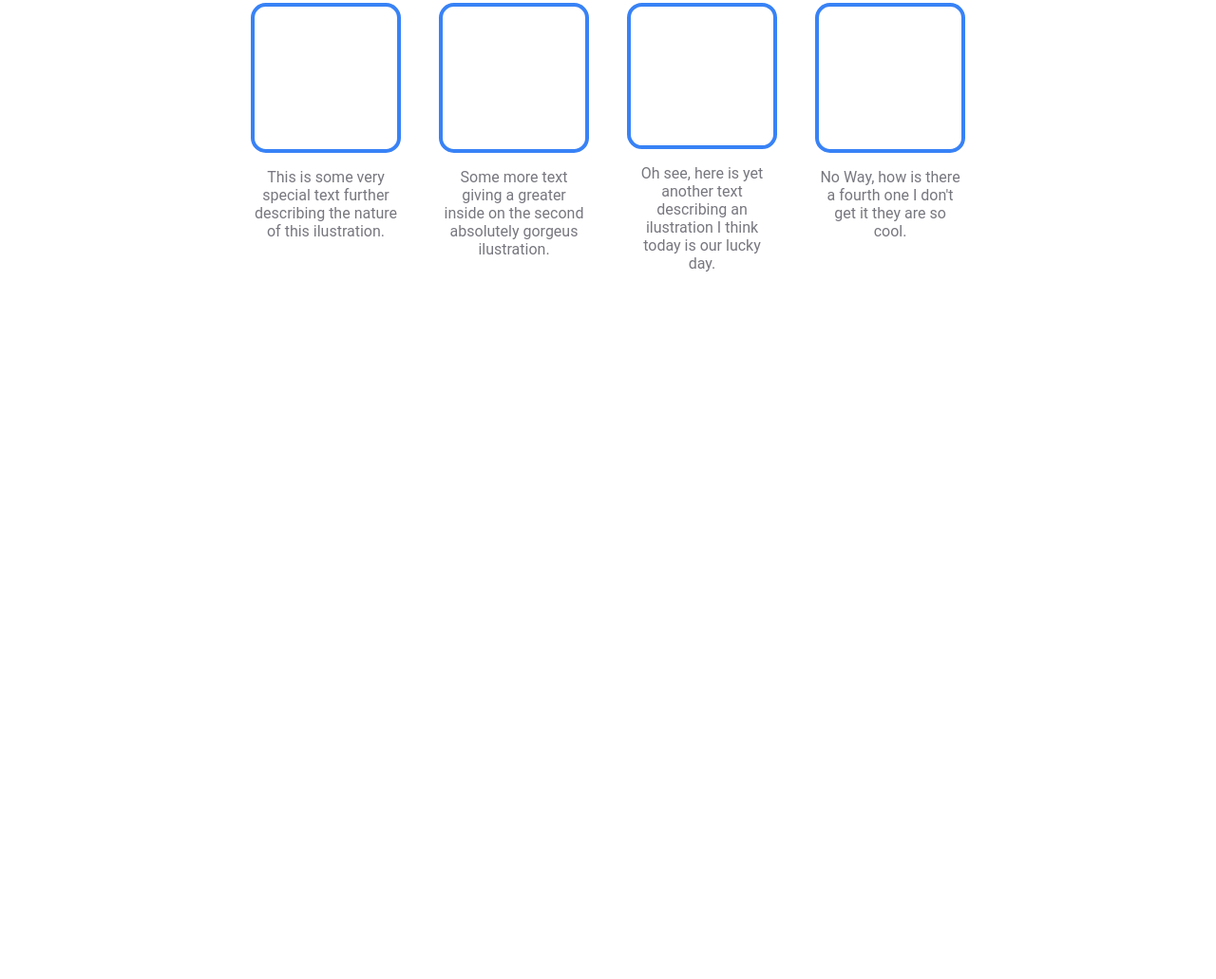
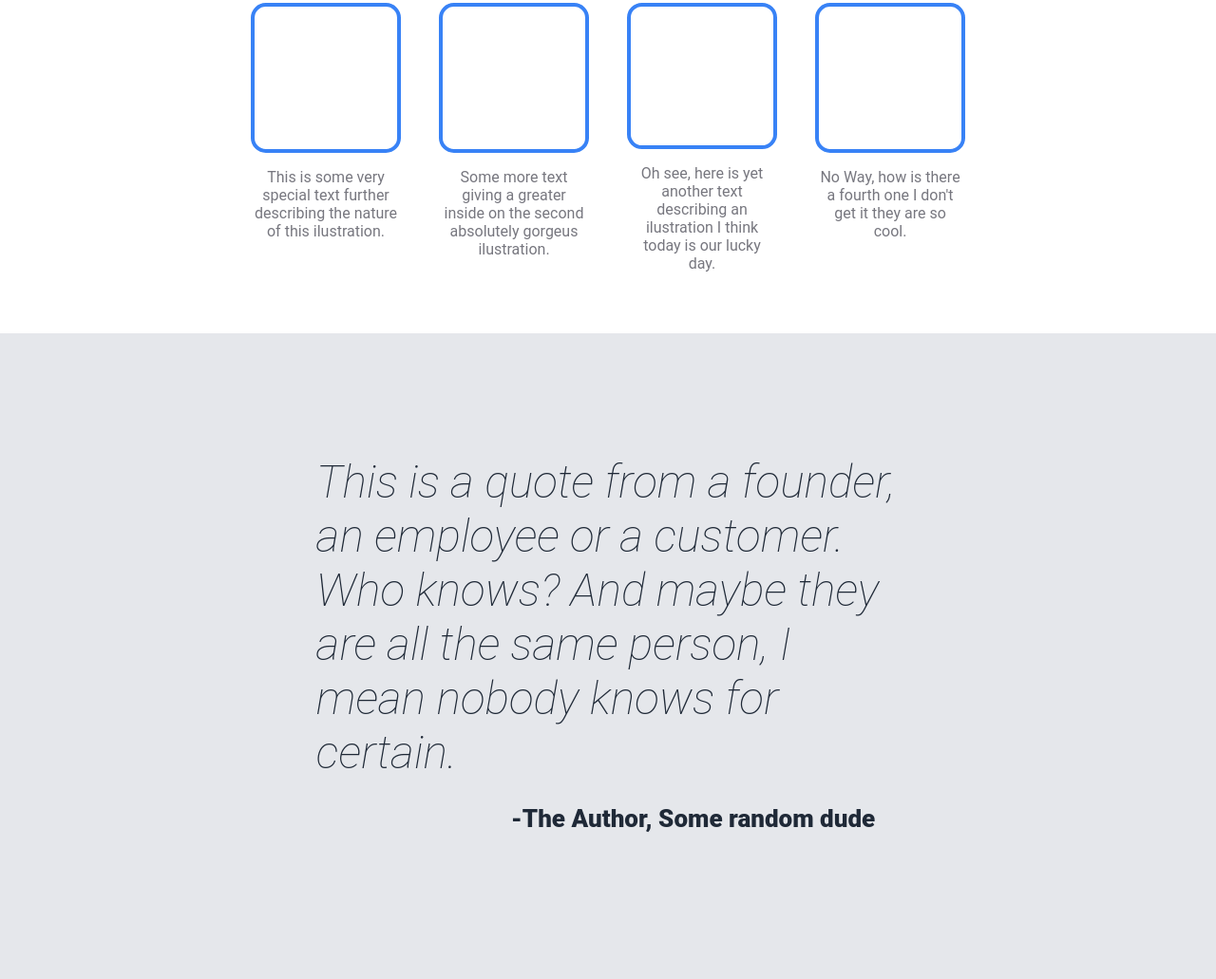
Before and after one commit to cc0803/landingpage, a plain HTML site: page index.html in a window 1280 px wide. Shown: the part 732-1763 px from the top of the page at 95% size. Before the commit the page ends 1083 px from the top, so only its background shows below. Drawn offline with Linux system fonts and the light colour scheme.

Commit message:
Create 3 part of the landingpage

```diff
--- a/index.html
+++ b/index.html
@@ -57,5 +57,11 @@
         </div>
     </div>
 
+    <div class="main-body">
+        <div class="container-quote">
+            <div class="quote">This is a quote from a founder, an employee or a customer. Who knows? And maybe they are all the same person, I mean nobody knows for certain.</div>
+            <div class="author">-The Author, Some random dude</div>
+        </div>
+    </div>
 </body>
 </html>
--- a/styles.css
+++ b/styles.css
@@ -133,3 +133,34 @@ h2 {
     color: #77777f;
     text-align: center;
 }
+
+.main-body {
+    display: flex;
+    justify-content: center;
+    align-items: center;
+    background-color: #e5e7eb;
+    padding: 8em;
+}
+
+.container-quote {
+    display: flex;
+    flex-direction: column;
+    justify-content: space-around;
+    align-items: center;
+    max-width: 60%;
+}
+
+.quote {
+    font-size: 48px;
+    font-style: italic;
+    font-weight: 100;
+    color: #1f2937;
+}
+
+.author {
+    font-size: 26px;
+    font-weight: 900;
+    color: #1f2937;
+    align-self: flex-end;
+    padding: 1em;
+}
```
